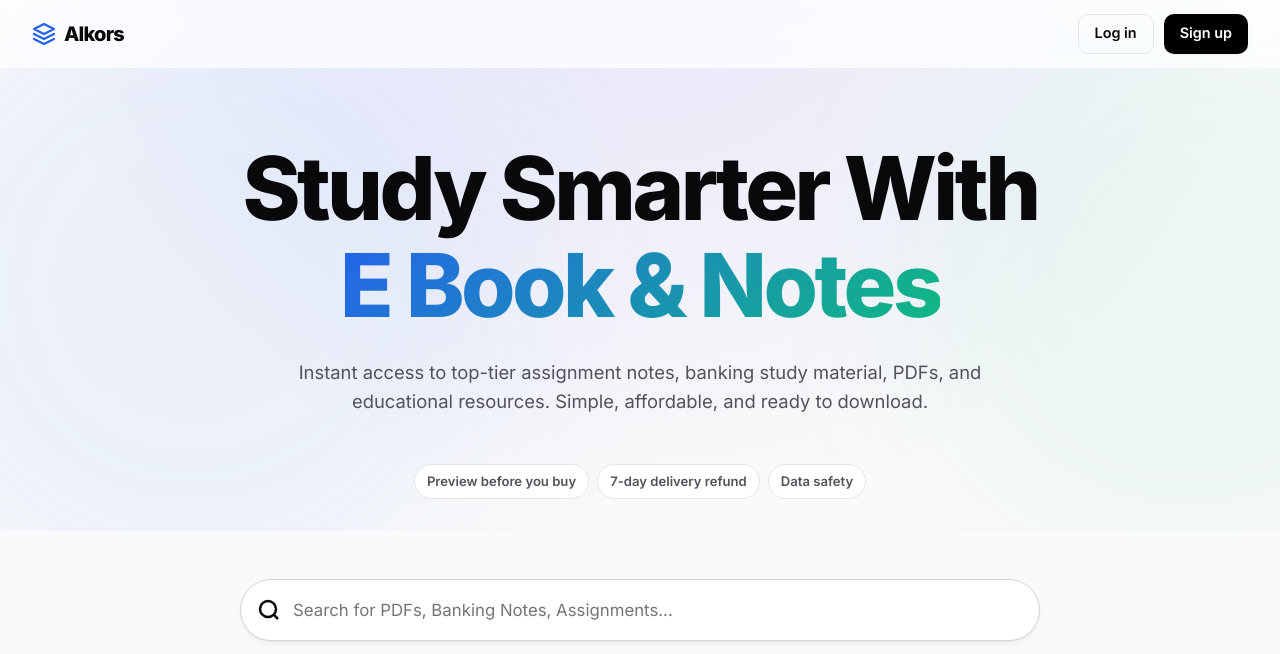
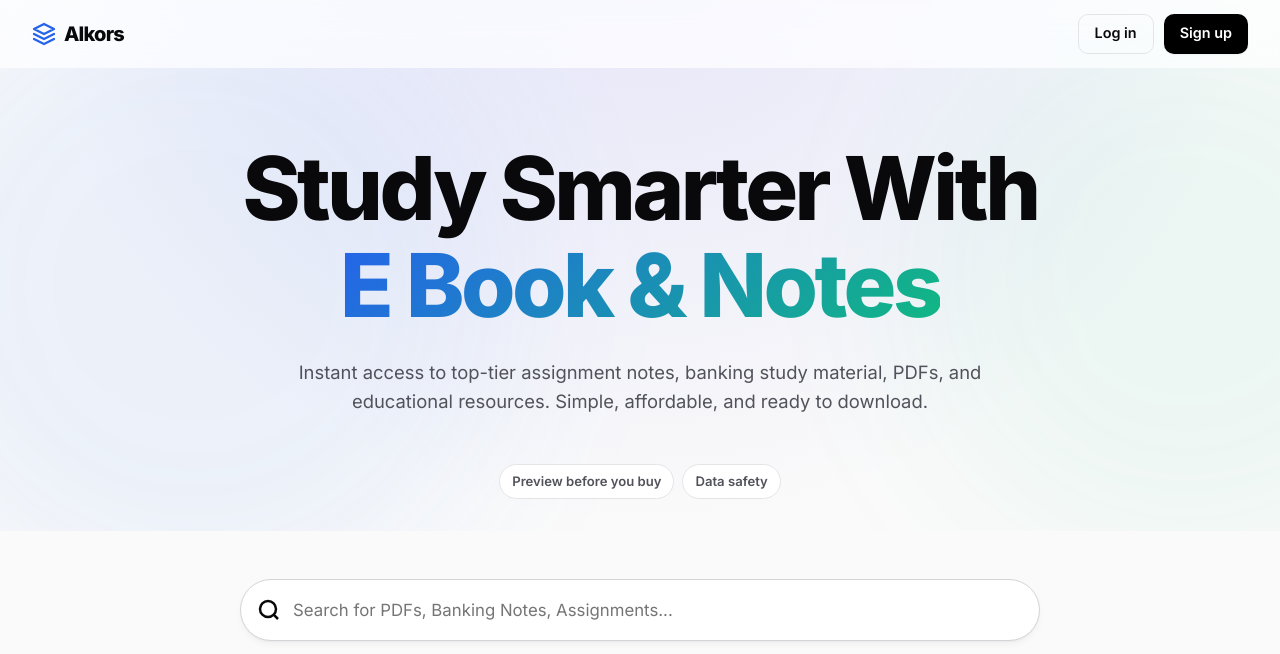
Before and after one commit to rajsinghghs/aikors-latest, a FastAPI app: page / in a window 1280 px wide. Shown: the top 654 px of the page. Run offline with FastAPI, Linux system fonts and the light colour scheme; data that the repository does not hold is empty; some libraries are stand-ins or nearby versions.

Commit message:
fix index.html

```diff
--- a/templates/index.html
+++ b/templates/index.html
@@ -170,7 +170,7 @@
   </p>
   <div class="trust-row gsap-hero">
     <a href="/#catalog">Preview before you buy</a>
-    <a href="/refund">7-day delivery refund</a>
+    <!-- <a href="/refund">7-day delivery refund</a> -->
     <a href="/data-safety">Data safety</a>
   </div>
 
```
